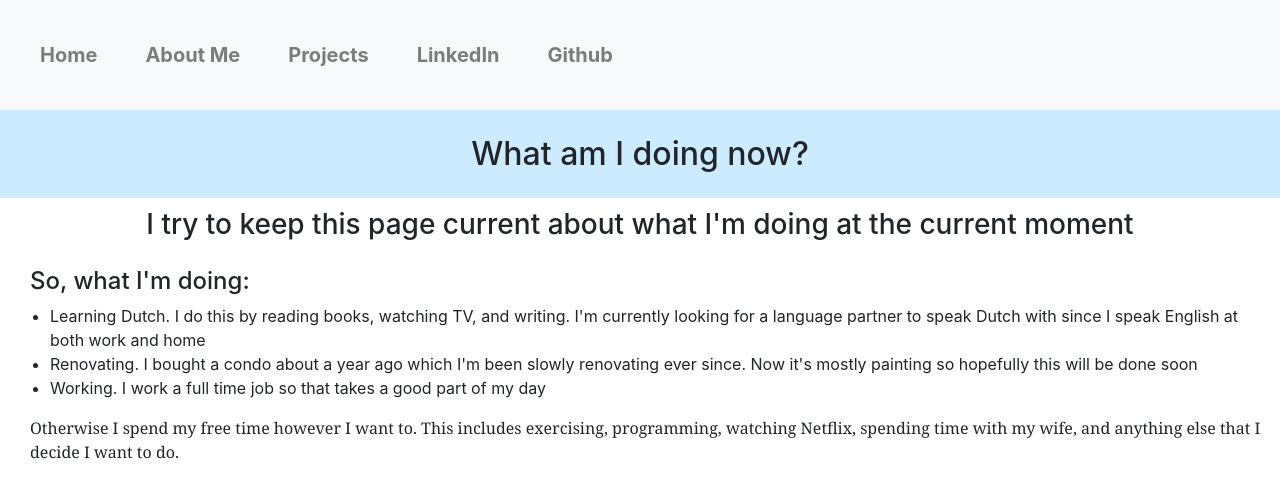
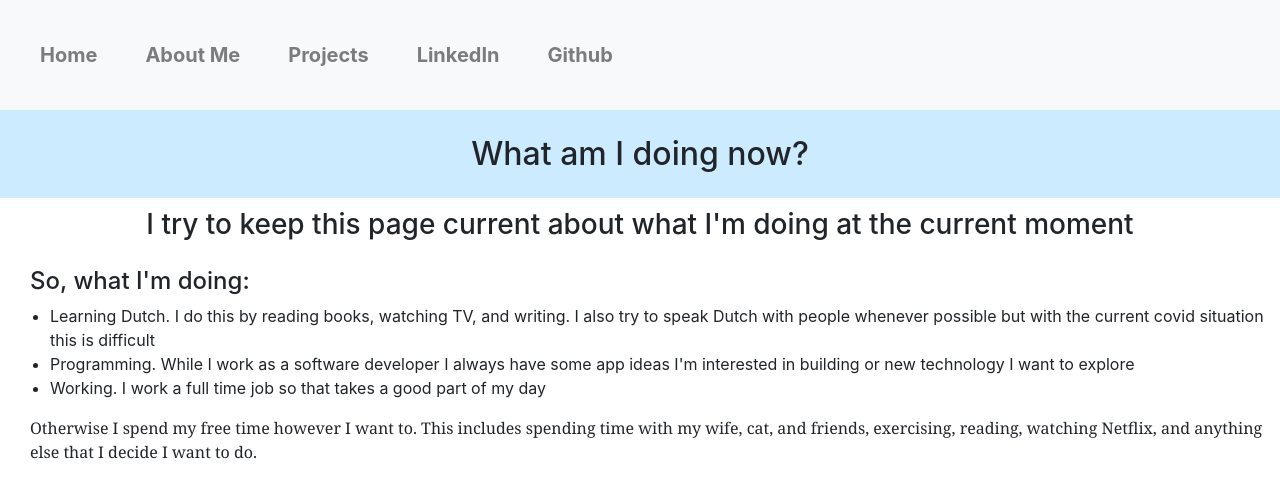
Before and after one commit to SheaMeyers/SheaMeyers.github.io, a React (Create React App) app: page /now in a window 1280 px wide. Shown: the top 498 px of the page. Built offline with nearby package versions, Linux system fonts and the light colour scheme.

Commit message:
Update Now page

```diff
--- a/src/Now.tsx
+++ b/src/Now.tsx
@@ -18,12 +18,12 @@ const Now: React.FC = () => {
                     <ul>
                         <li>
                             Learning Dutch.  I do this by reading books, watching TV, and writing.
-                            I'm currently looking for a language partner to speak Dutch with since I
-                            speak English at both work and home
+                            I also try to speak Dutch with people whenever possible but with the current
+                            covid situation this is difficult
                         </li>
                         <li>
-                            Renovating.  I bought a condo about a year ago which I'm been slowly renovating ever since.
-                            Now it's mostly painting so hopefully this will be done soon
+                            Programming.  While I work as a software developer I always have some app ideas
+                            I'm interested in building or new technology I want to explore
                         </li>
                         <li>
                             Working.  I work a full time job so that takes a good part of my day
@@ -31,8 +31,8 @@ const Now: React.FC = () => {
                     </ul>
                     <p className="Left-padding">
                         Otherwise I spend my free time however I want to.
-                        This includes exercising, programming, watching Netflix, spending time with my wife,
-                        and anything else that I decide I want to do.
+                        This includes spending time with my wife, cat, and friends, exercising, reading,
+                        watching Netflix, and anything else that I decide I want to do.
                     </p>
                 </div>
             </div>
```
